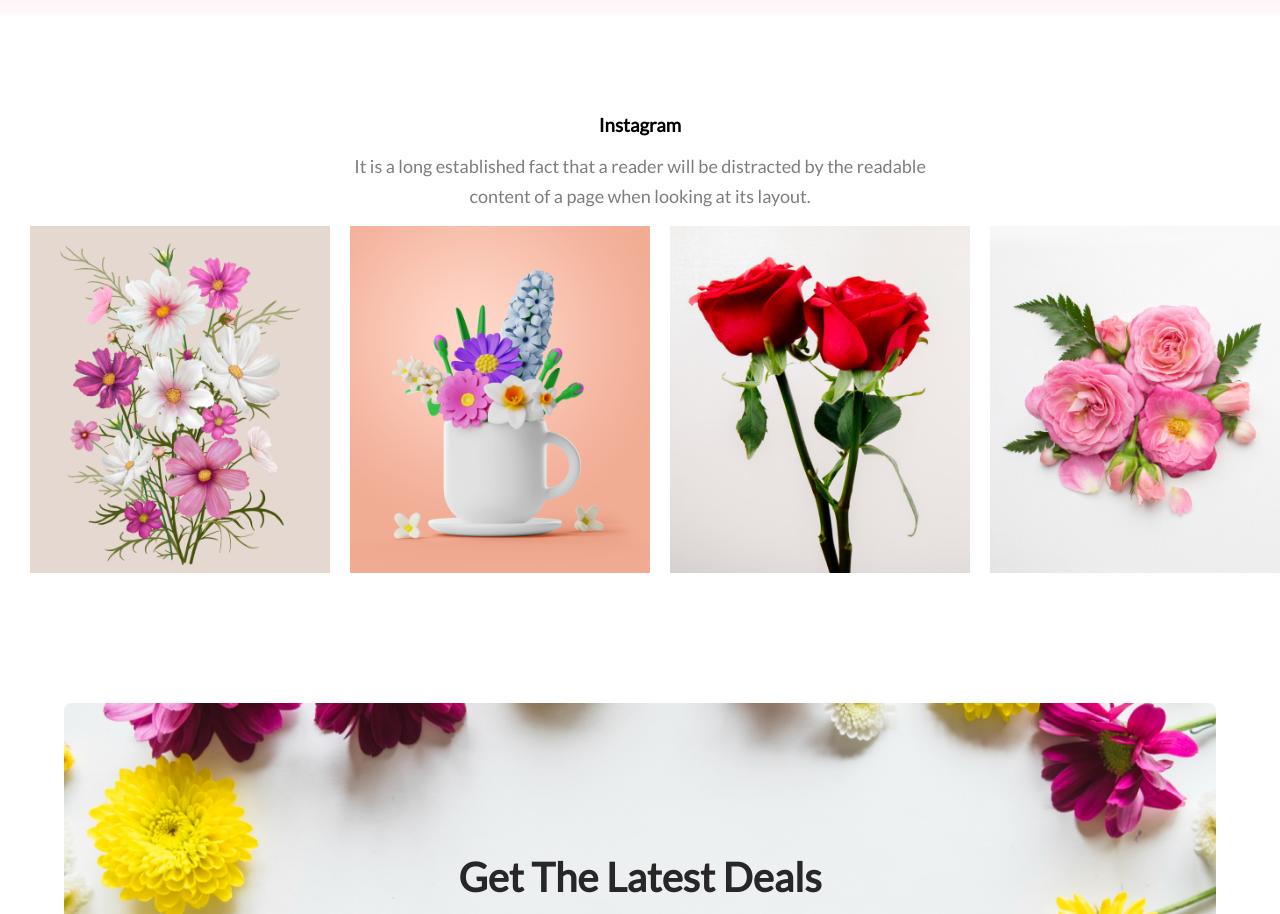
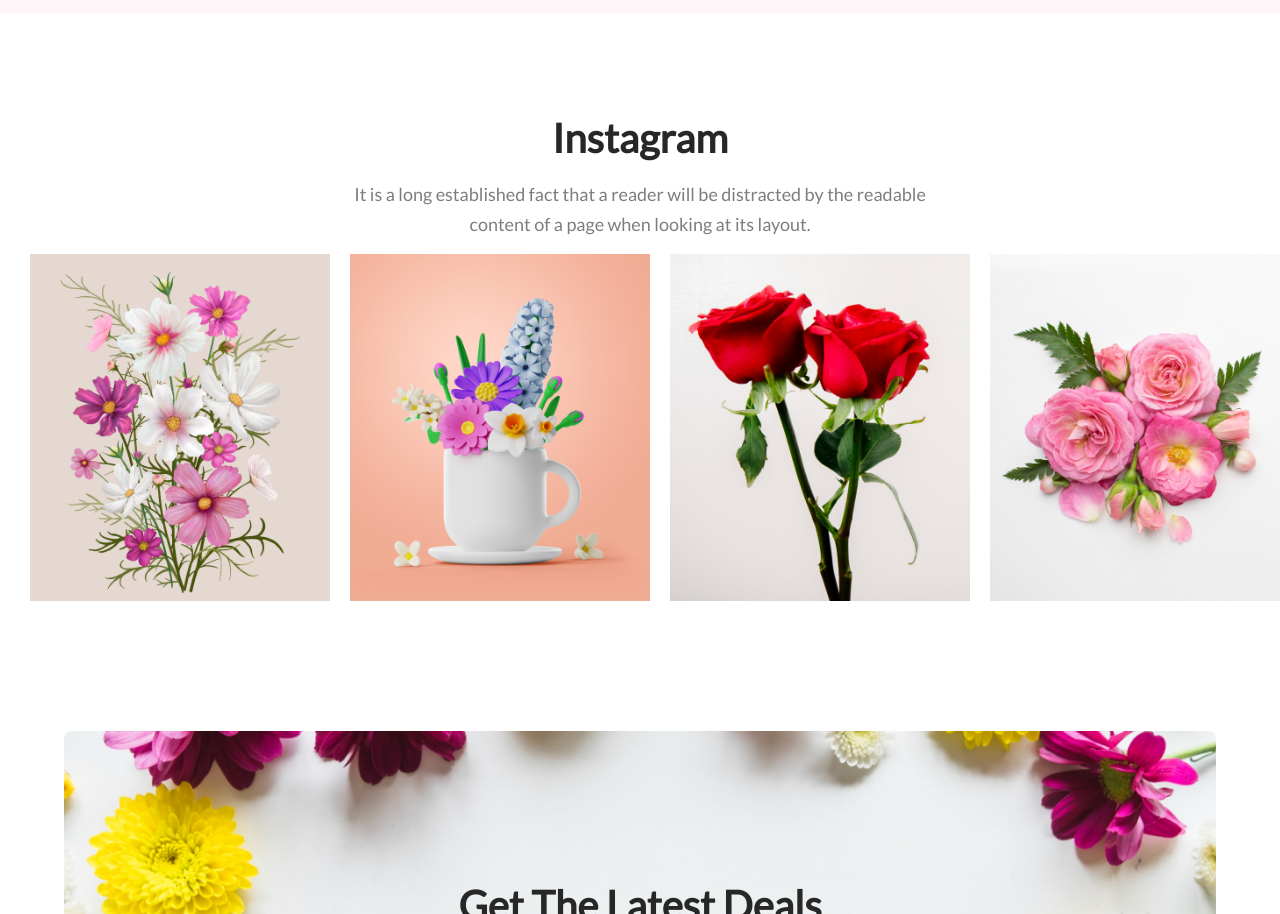
Before and after one commit to Arpitasaha18/flower-assignment1, a plain HTML site: page index.html in a window 1280 px wide. Shown: the part 3508-4422 px from the top of the page. Drawn offline with Linux system fonts and the light colour scheme.

Commit message:
last-commit

```diff
--- a/styles/style.css
+++ b/styles/style.css
@@ -234,12 +234,12 @@ body{
 }
 .instagram > h3{
     text-align: center;
-    /* color: #272727;
+    color: #272727;
     text-align: center;
     font-family: Lato;
     font-size: 40px;
     font-weight: 800;
-    margin-bottom: 17px; */
+    margin-bottom: 17px;
 }
 .instagram p{
     margin-top: 15px;
```
